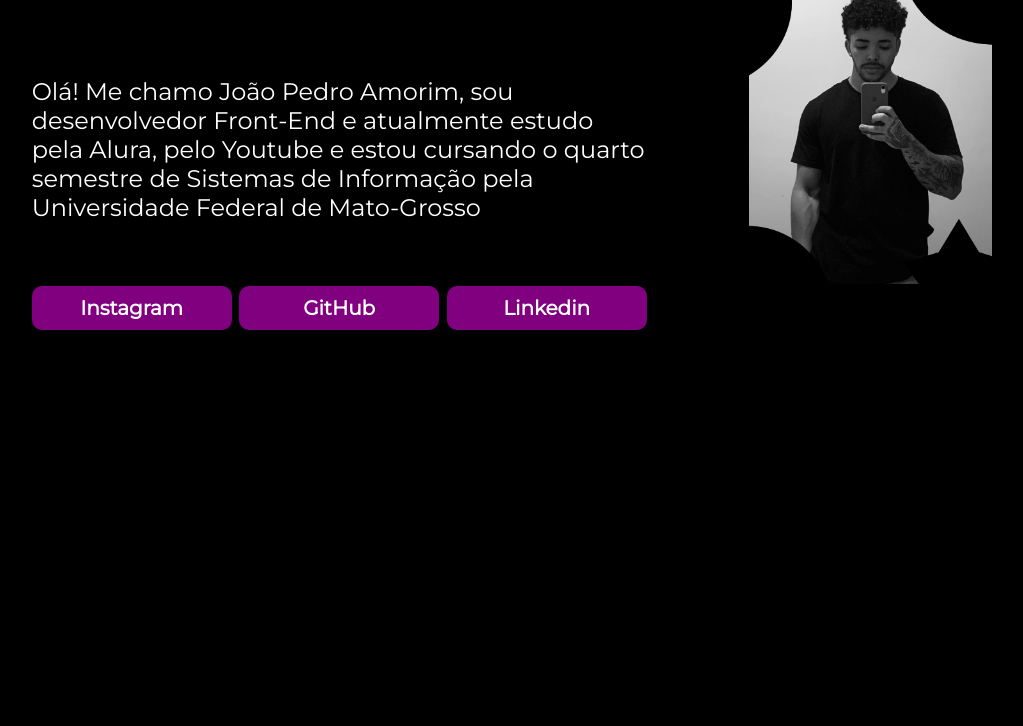
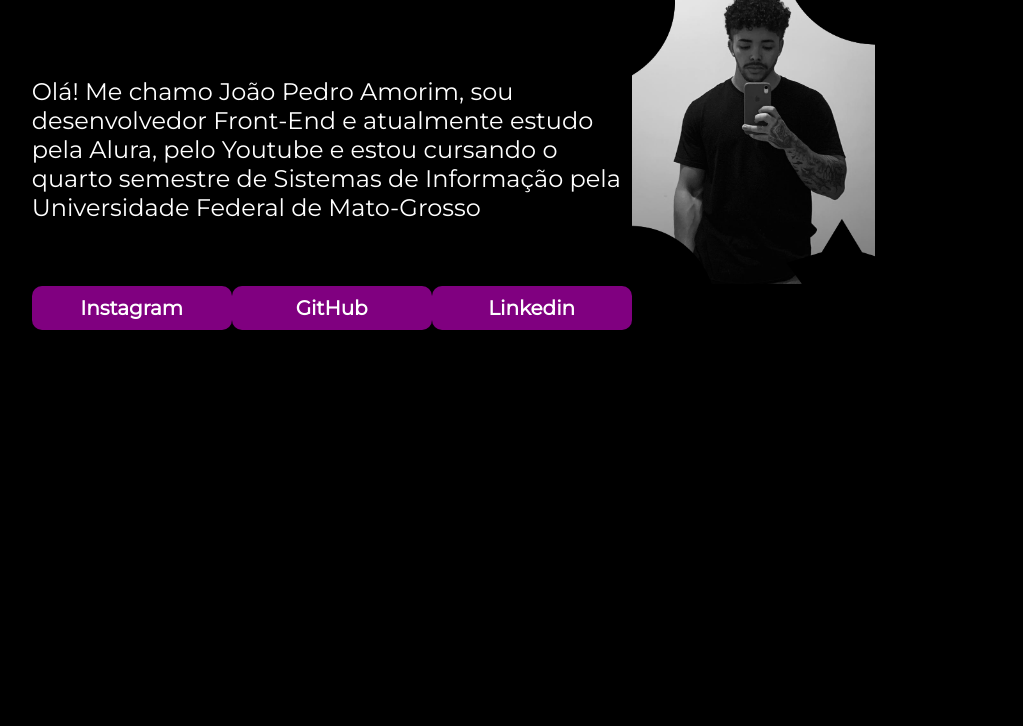
Before and after one commit to dotjoao/Home-Page, a plain HTML site: page index.html in a window 1280 px wide. Shown: the part 234-960 px from the top of the page, without its empty margins (128-1151 px from the left). Drawn offline with Linux system fonts and the light colour scheme.

Commit message:
mudança css

```diff
--- a/style.css
+++ b/style.css
@@ -15,13 +15,10 @@ body{
     align-items: center;
     justify-content: space-between;
 
-
-
 }
 
 .principal__texto{
     width: 615px;
-
     display: flex;
     flex-direction: column;
     gap: 40px;
@@ -66,5 +63,5 @@ strong{
 
 .joao{
     height: 40vh;
-
+    margin-right: 30%;
 }
```
